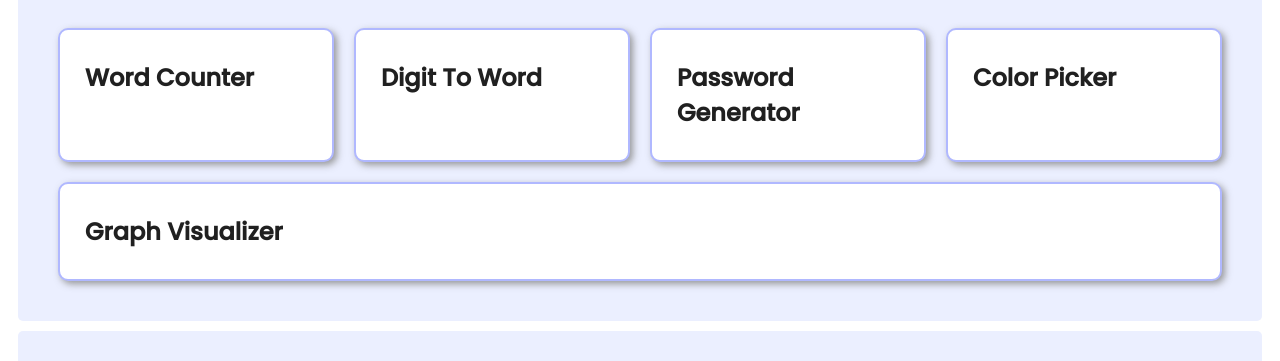
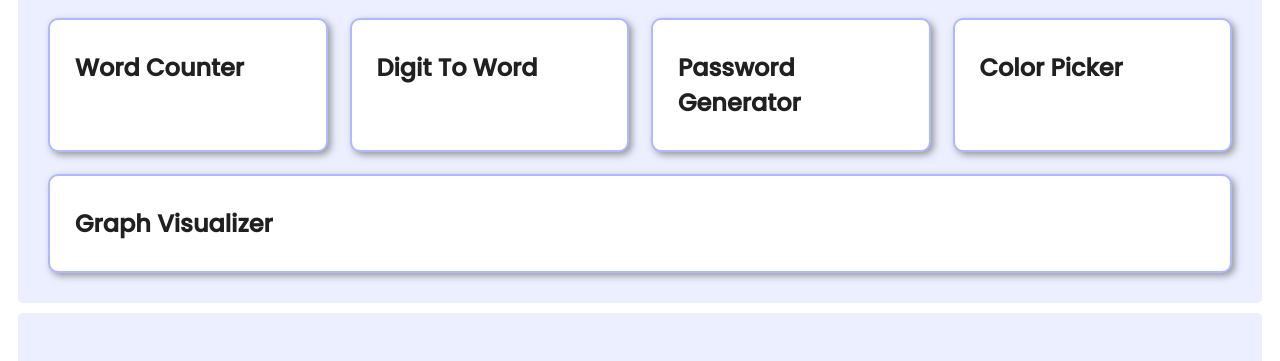
Before and after one commit to theakashshukla/Still-Tools, a plain HTML site: page index.html in a window 1280 px wide. Shown: the part 350-711 px from the top of the page. Drawn offline with Linux system fonts and the light colour scheme.

Commit message:
Change margin with gap in main

```diff
--- a/src/style.css
+++ b/src/style.css
@@ -14,8 +14,6 @@ body {
     display: flex;
     align-items: center;
 }
-
-
 
 .text__center {
     text-align: center;
@@ -86,6 +84,7 @@ body {
 .main {
     display: flex;
     flex-flow: row wrap;
+    gap: 22px;
 }
 
 .main__card {
@@ -94,8 +93,8 @@ body {
     border-radius: 10px;
     box-shadow: 3px 3px 7px rgba(139, 139, 139, 0.87);
     background-color: rgb(255, 255, 255);
-    margin: 10px;
     padding: 10px 60px 10px 25px;
+
 }
 
 .main__card:hover {
```
